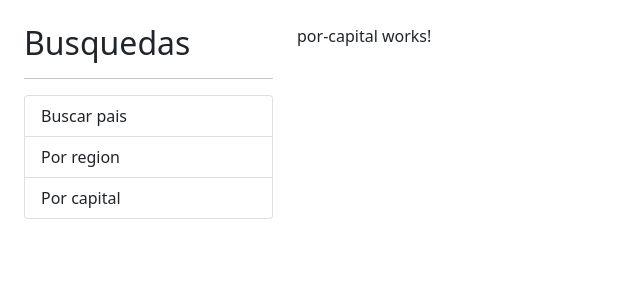
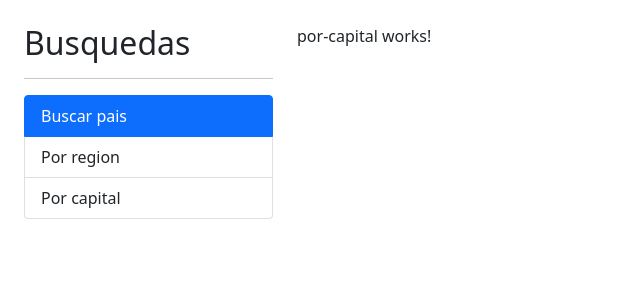
Before and after one commit to EmanuelAl/Angular, an Angular app in the folder paisesApp/: page / in a window 1280 px wide. Shown: the top 300 px of the page, without its empty margins (0-640 px from the left). Built offline with nearby package versions, Linux system fonts and the light colour scheme.

Commit message:
se implementa el uso de las rutas con el atributo routerlink

```diff
--- a/paisesApp/src/app/app.component.html
+++ b/paisesApp/src/app/app.component.html
@@ -6,9 +6,19 @@
       <h2>Busquedas</h2>
       <hr>
       <ul class="list-group">
-        <li class="list-group-item">Buscar pais</li>
-        <li class="list-group-item">Por region</li>
-        <li class="list-group-item">Por capital</li>
+        <li
+        class="list-group-item"
+        routerLink=""
+        routerLinkActive="active"
+        [routerLinkActiveOptions]="{ exact: true }">Buscar pais</li>
+        <li
+        class="list-group-item"
+        routerLink="region"
+        routerLinkActive="active">Por region</li>
+        <li
+        class="list-group-item"
+        routerLink="capital"
+        routerLinkActive="active">Por capital</li>
       </ul>
     </div>
 
@@ -16,7 +26,17 @@
       <router-outlet></router-outlet>
     </div>
 
+</div>
+
+<!--
+  routerLink=""  define la ruta que se cargara
+  routerLinkActive="active"  esto es para que la seleccion resalte de algun color, para saber donde estamos ubicados en que ruta nos encontramos
+  [routerLinkActiveOptions]="{ exact: true }" se usa para evitar que el active definido no quede aplicado por defecto en la ruta vacia que se carga por defecto
+                                             cuando seleccionamos otra opcion del menu , el active de la opcion "por pais" que antes quedaba fijado con el active
+                                             ahora al seleccionar otra opcion, el active desaparece
+                                             y solo se aplica en la opcion elegida
 
 
 
-</div>
+
+-->
```
